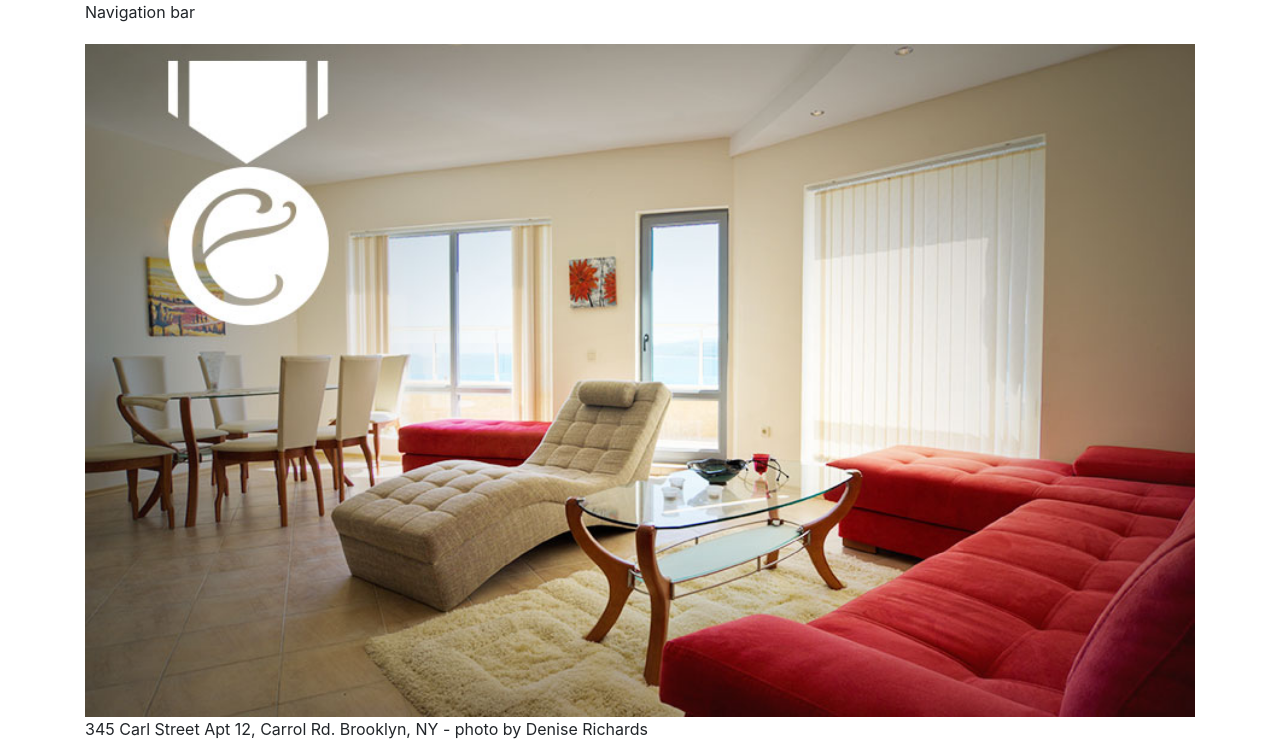
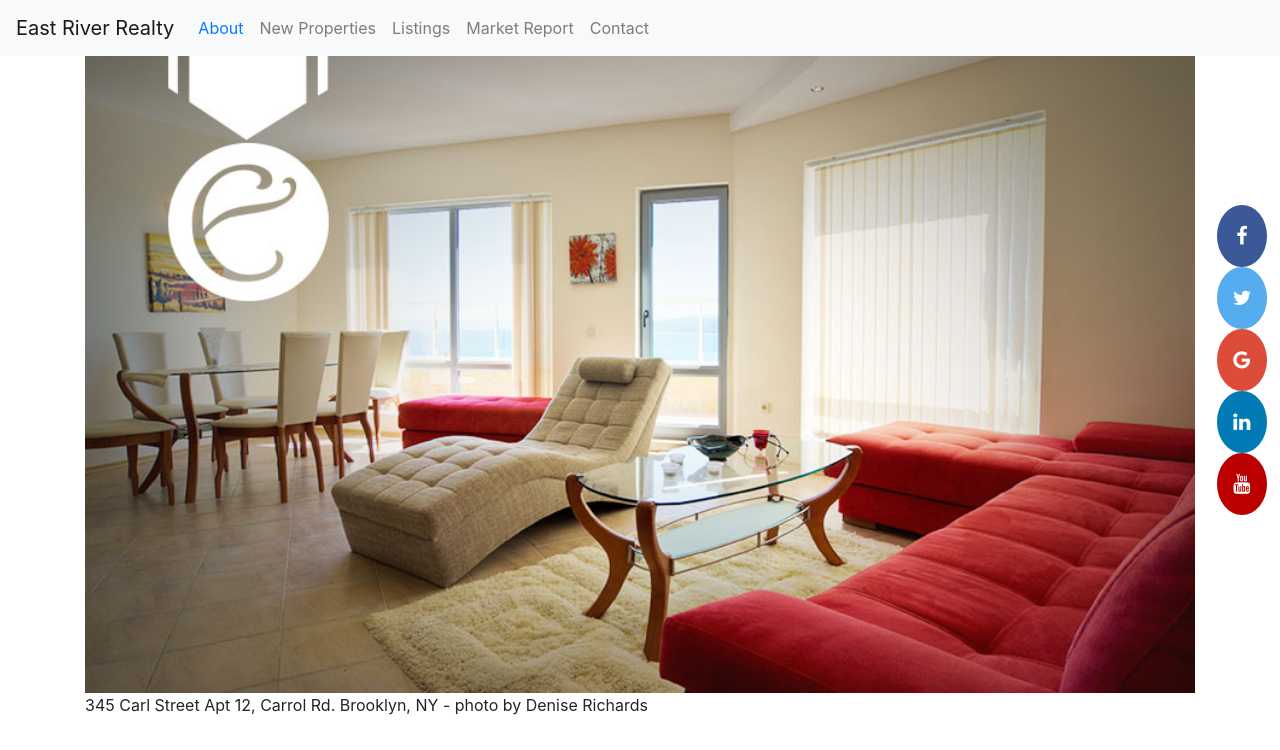
Before and after one commit to yuanxizhang/bootstrapped-realty, a plain HTML site: page index.html in a window 1280 px wide. Shown: the top 750 px of the page. Drawn offline with nearby package versions, Linux system fonts and the light colour scheme.

Commit message:
add navbar amd social media icon bar

```diff
--- a/css/style.css
+++ b/css/style.css
@@ -10,3 +10,57 @@ img, video, audio, iframe, table, form {
 .row {
 	margin-bottom: 20px;
 }
+
+
+/*////////// SOCAIL MEDIA //////////*/
+
+/* Fixed icon bar (vertically aligned 50% from the top of the screen) */
+.icon-bar {
+  position: fixed;
+  top: 45%;
+  right: 1%;
+  -webkit-transform: translateY(-50%);
+  -ms-transform: translateY(-50%);
+  transform: translateY(-50%);
+}
+
+/* Style the icon bar links */
+.icon-bar a {
+  display: block;
+  text-align: center;
+  padding: 16px;
+  transition: all 0.3s ease;
+  color: white;
+  font-size: 20px;
+  border-radius: 50%;
+}
+
+/* Style the social media icons with color, if you want */
+.icon-bar a:hover {
+  background-color: #000;
+}
+
+.facebook {
+  background: #3B5998;
+  color: white;
+}
+
+.twitter {
+  background: #55ACEE;
+  color: white;
+}
+
+.google {
+  background: #dd4b39;
+  color: white;
+}
+
+.linkedin {
+  background: #007bb5;
+  color: white;
+}
+
+.youtube {
+  background: #bb0000;
+  color: white;
+}
--- a/index.html
+++ b/index.html
@@ -13,6 +13,10 @@
     <!-- customer style sheet -->
     <link rel="stylesheet" type="text/css" href="css/style.css">
 
+    <!-- social media icon library -->
+    <link rel="stylesheet" href="https://cdnjs.cloudflare.com/ajax/libs/font-awesome/4.7.0/css/font-awesome.min.css">
+
+
     <!-- HTML5 shim and Respond.js for IE8 support of HTML5 elements and media queries -->
     <!-- WARNING: Respond.js doesn't work if you view the page via file:// -->
     <!--[if lt IE 9]>
@@ -24,7 +28,36 @@
     <div class="container">
       <div class="row">
           <div class="col-sm-12">
-            Navigation bar
+            <nav class="navbar navbar-expand-md bg-light navbar-light fixed-top">
+              <!-- Brand -->
+              <a class="navbar-brand" href="#">East River Realty</a>
+
+              <!-- Toggler/collapsibe Button -->
+              <button class="navbar-toggler" type="button" data-toggle="collapse" data-target="#collapsibleNavbar">
+                <span class="navbar-toggler-icon"></span>
+              </button>
+
+              <!-- Navbar links -->
+              <div class="collapse navbar-collapse" id="collapsibleNavbar">
+                <ul class="navbar-nav">
+                  <li class="nav-link">
+                    <a href="index.html">About</a>
+                  <li class="nav-item">
+                    <a class="nav-link" href="new-properties.html">New Properties</a>
+                  </li>
+                  <li class="nav-item">
+                    <a class="nav-link" href="real-estate-listings.html">Listings</a>
+                  </li>
+                  <li class="nav-item">
+                    <a class="nav-link" href="market-report.html">Market Report</a>
+                  </li>
+                  <li class="nav-item">
+                    <a class="nav-link" href=<a href="contact.html">Contact</a>
+                  </li>
+                </ul>
+              </div>
+            </nav>
+
           </div>
       </div>
 
@@ -100,6 +133,15 @@
           </div>
       </div>
 
+      <!-- The social media icon bar -->
+      <div class="icon-bar">
+        <a href="#" class="facebook"><i class="fa fa-facebook"></i></a>
+        <a href="#" class="twitter"><i class="fa fa-twitter"></i></a>
+        <a href="#" class="google"><i class="fa fa-google"></i></a>
+        <a href="#" class="linkedin"><i class="fa fa-linkedin"></i></a>
+        <a href="#" class="youtube"><i class="fa fa-youtube"></i></a>
+      </div>
+
       <div class="row">
           <div class="col-sm-12">
             &copy; 2018 Exceptional Realty Group. All Rights Reserved.
```
